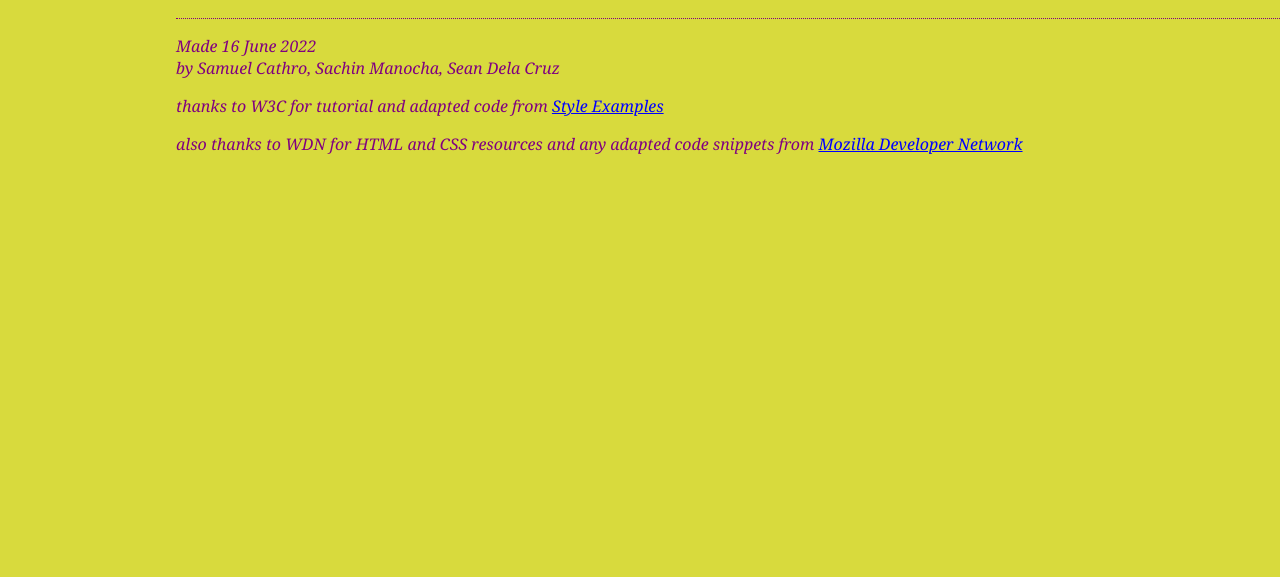
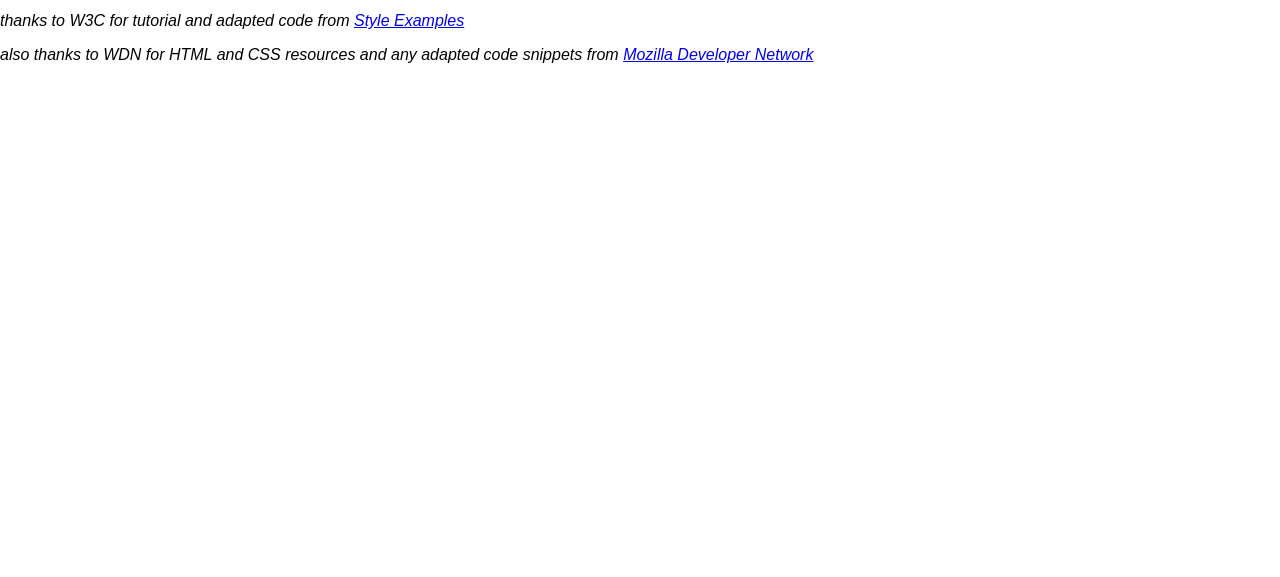
Before and after one commit to elfadog/VWR, a plain HTML site: page misc/opportunities.html in a window 1280 px wide. Shown: the part 223-800 px from the top of the page. Drawn offline with Linux system fonts and the light colour scheme.

Commit message:
Update opportunities.html

```diff
--- a/misc/opportunities.html
+++ b/misc/opportunities.html
@@ -34,7 +34,6 @@ body {
 </style>
 
 <title>opportunities</title>
-  <link rel="stylesheet" href="../styles/mystyles.css">
 
 </head>
 
```
